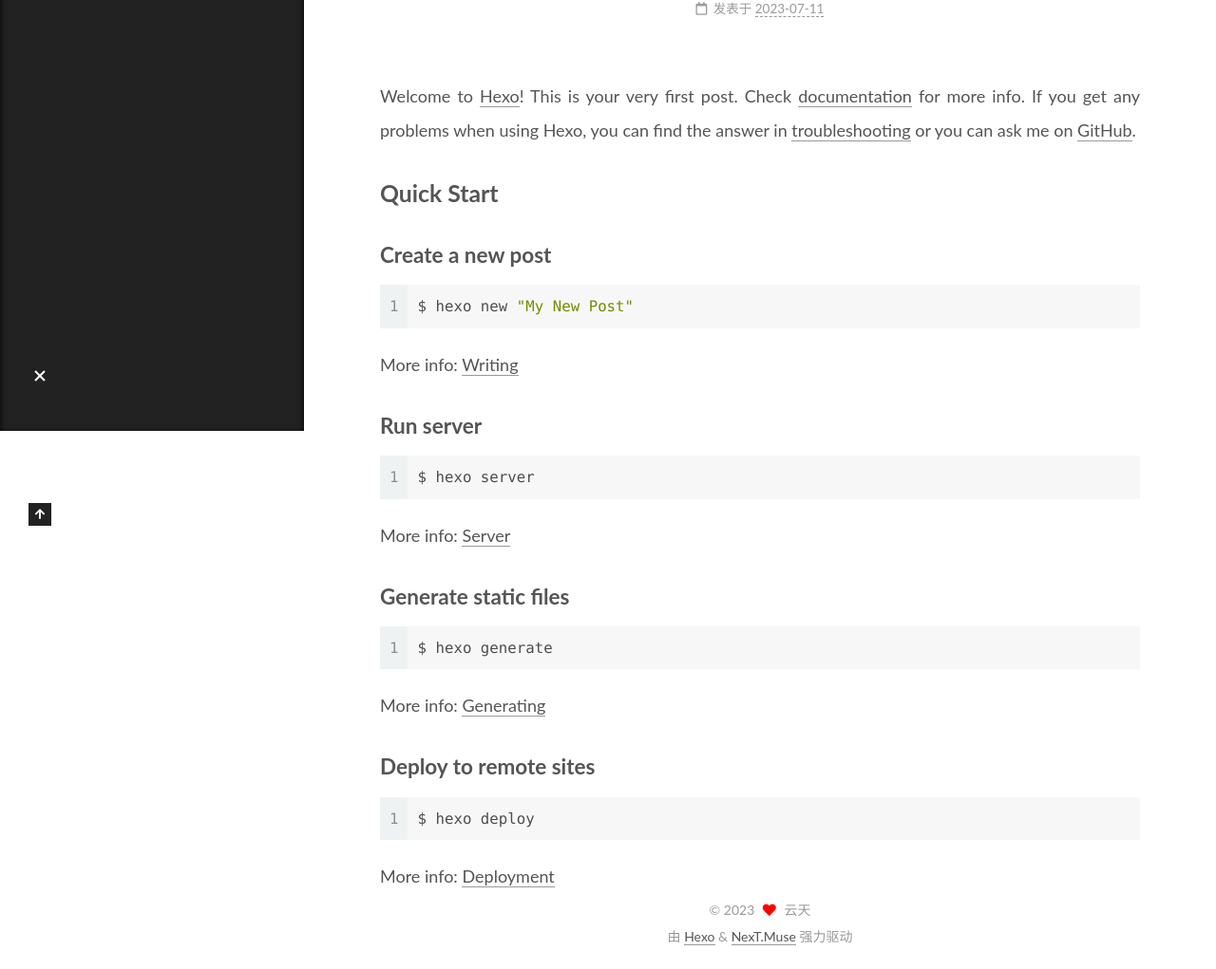
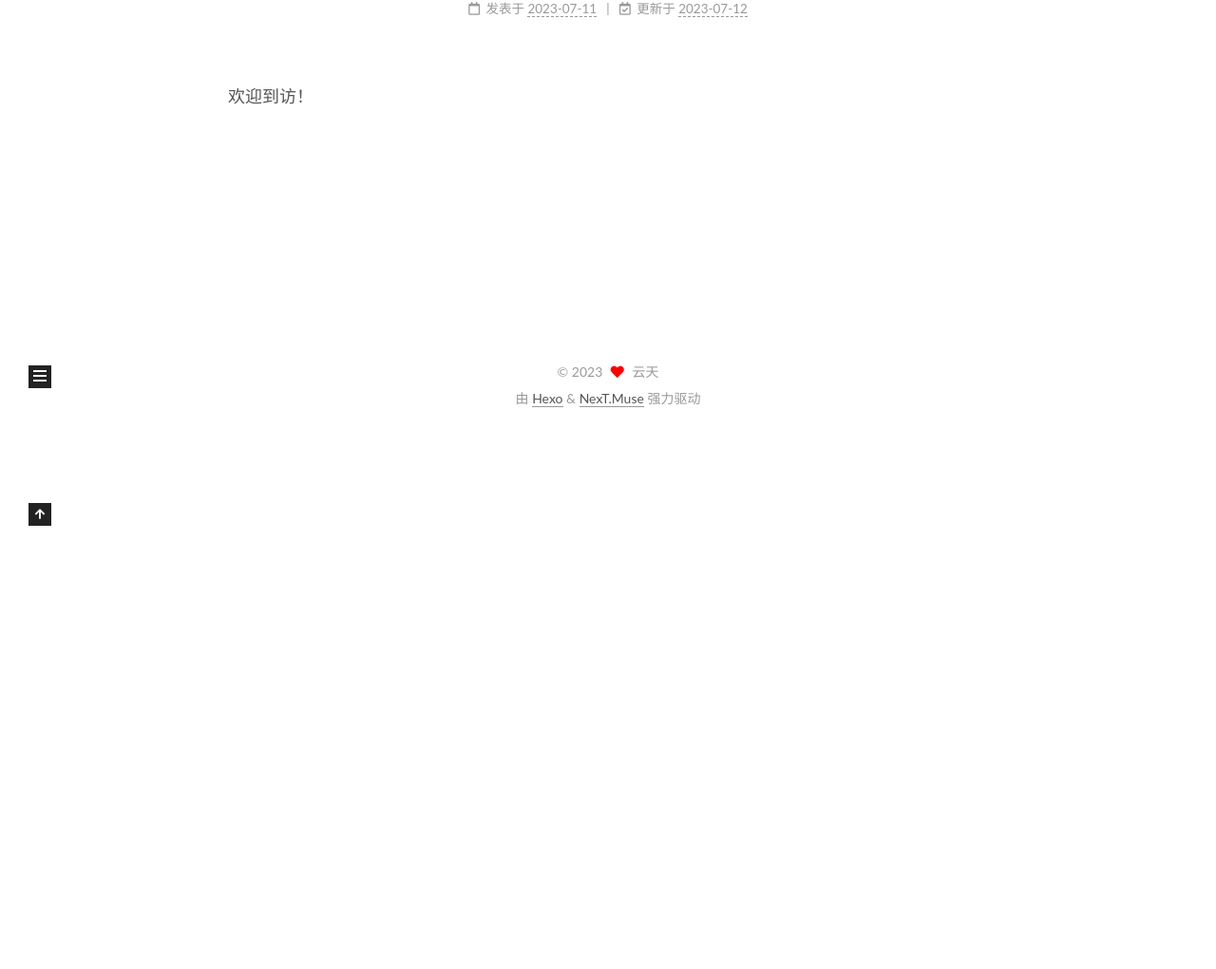
Before and after one commit to yuntian1215/yuntian1215.github.io, a plain HTML site: page 2023/07/11/hello-world/index.html in a window 1280 px wide. Shown: the part 346-1367 px from the top of the page at 95% size. After the commit the page ends 800 px from the top, so only its background shows below. Drawn offline with Linux system fonts and the light colour scheme.

Commit message:
Site updated: 2023-07-12 00:02:59

```diff
--- a/2023/07/11/hello-world/index.html
+++ b/2023/07/11/hello-world/index.html
@@ -20,15 +20,15 @@
     var CONFIG = {"hostname":"example.com","root":"/","scheme":"Muse","version":"7.8.0","exturl":false,"sidebar":{"position":"left","display":"post","padding":18,"offset":12,"onmobile":false},"copycode":{"enable":false,"show_result":false,"style":null},"back2top":{"enable":true,"sidebar":false,"scrollpercent":false},"bookmark":{"enable":false,"color":"#222","save":"auto"},"fancybox":false,"mediumzoom":false,"lazyload":false,"pangu":false,"comments":{"style":"tabs","active":null,"storage":true,"lazyload":false,"nav":null},"algolia":{"hits":{"per_page":10},"labels":{"input_placeholder":"Search for Posts","hits_empty":"We didn't find any results for the search: ${query}","hits_stats":"${hits} results found in ${time} ms"}},"localsearch":{"enable":false,"trigger":"auto","top_n_per_article":1,"unescape":false,"preload":false},"motion":{"enable":true,"async":false,"transition":{"post_block":"fadeIn","post_header":"slideDownIn","post_body":"slideDownIn","coll_header":"slideLeftIn","sidebar":"slideUpIn"}}};
   </script>
 
-  <meta name="description" content="Welcome to Hexo! This is your very first post. Check documentation for more info. If you get any problems when using Hexo, you can find the answer in troubleshooting or you can ask me on GitHub. Quick">
+  <meta name="description" content="欢迎到访！">
 <meta property="og:type" content="article">
-<meta property="og:title" content="Hello World">
+<meta property="og:title" content="Hi！">
 <meta property="og:url" content="http://example.com/2023/07/11/hello-world/index.html">
 <meta property="og:site_name" content="云天上摸鱼怪的小屋">
-<meta property="og:description" content="Welcome to Hexo! This is your very first post. Check documentation for more info. If you get any problems when using Hexo, you can find the answer in troubleshooting or you can ask me on GitHub. Quick">
+<meta property="og:description" content="欢迎到访！">
 <meta property="og:locale" content="zh_CN">
 <meta property="article:published_time" content="2023-07-11T15:15:48.525Z">
-<meta property="article:modified_time" content="2023-07-11T15:15:48.525Z">
+<meta property="article:modified_time" content="2023-07-11T16:02:38.059Z">
 <meta property="article:author" content="云天">
 <meta name="twitter:card" content="summary">
 
@@ -45,7 +45,7 @@
   };
 </script>
 
-  <title>Hello World | 云天上摸鱼怪的小屋</title>
+  <title>Hi！ | 云天上摸鱼怪的小屋</title>
 
 
 
@@ -163,7 +163,7 @@
     </span>
       <header class="post-header">
         <h1 class="post-title" itemprop="name headline">
-          Hello World
+          Hi！
         </h1>
 
         <div class="post-meta">
@@ -175,6 +175,13 @@
 
               <time title="创建时间：2023-07-11 23:15:48" itemprop="dateCreated datePublished" datetime="2023-07-11T23:15:48+08:00">2023-07-11</time>
             </span>
+              <span class="post-meta-item">
+                <span class="post-meta-item-icon">
+                  <i class="far fa-calendar-check"></i>
+                </span>
+                <span class="post-meta-item-text">更新于</span>
+                <time title="修改时间：2023-07-12 00:02:38" itemprop="dateModified" datetime="2023-07-12T00:02:38+08:00">2023-07-12</time>
+              </span>
 
 
 
@@ -187,19 +194,7 @@
     <div class="post-body" itemprop="articleBody">
 
 
-        <p>Welcome to <a target="_blank" rel="noopener" href="https://hexo.io/">Hexo</a>! This is your very first post. Check <a target="_blank" rel="noopener" href="https://hexo.io/docs/">documentation</a> for more info. If you get any problems when using Hexo, you can find the answer in <a target="_blank" rel="noopener" href="https://hexo.io/docs/troubleshooting.html">troubleshooting</a> or you can ask me on <a target="_blank" rel="noopener" href="https://github.com/hexojs/hexo/issues">GitHub</a>.</p>
-<h2 id="Quick-Start"><a href="#Quick-Start" class="headerlink" title="Quick Start"></a>Quick Start</h2><h3 id="Create-a-new-post"><a href="#Create-a-new-post" class="headerlink" title="Create a new post"></a>Create a new post</h3><figure class="highlight bash"><table><tr><td class="gutter"><pre><span class="line">1</span><br></pre></td><td class="code"><pre><span class="line">$ hexo new <span class="string">&quot;My New Post&quot;</span></span><br></pre></td></tr></table></figure>
-
-<p>More info: <a target="_blank" rel="noopener" href="https://hexo.io/docs/writing.html">Writing</a></p>
-<h3 id="Run-server"><a href="#Run-server" class="headerlink" title="Run server"></a>Run server</h3><figure class="highlight bash"><table><tr><td class="gutter"><pre><span class="line">1</span><br></pre></td><td class="code"><pre><span class="line">$ hexo server</span><br></pre></td></tr></table></figure>
-
-<p>More info: <a target="_blank" rel="noopener" href="https://hexo.io/docs/server.html">Server</a></p>
-<h3 id="Generate-static-files"><a href="#Generate-static-files" class="headerlink" title="Generate static files"></a>Generate static files</h3><figure class="highlight bash"><table><tr><td class="gutter"><pre><span class="line">1</span><br></pre></td><td class="code"><pre><span class="line">$ hexo generate</span><br></pre></td></tr></table></figure>
-
-<p>More info: <a target="_blank" rel="noopener" href="https://hexo.io/docs/generating.html">Generating</a></p>
-<h3 id="Deploy-to-remote-sites"><a href="#Deploy-to-remote-sites" class="headerlink" title="Deploy to remote sites"></a>Deploy to remote sites</h3><figure class="highlight bash"><table><tr><td class="gutter"><pre><span class="line">1</span><br></pre></td><td class="code"><pre><span class="line">$ hexo deploy</span><br></pre></td></tr></table></figure>
-
-<p>More info: <a target="_blank" rel="noopener" href="https://hexo.io/docs/one-command-deployment.html">Deployment</a></p>
+        <p>欢迎到访！</p>
 
     </div>
 
@@ -270,7 +265,6 @@
 
       <!--noindex-->
       <div class="post-toc-wrap sidebar-panel">
-          <div class="post-toc motion-element"><ol class="nav"><li class="nav-item nav-level-2"><a class="nav-link" href="#Quick-Start"><span class="nav-number">1.</span> <span class="nav-text">Quick Start</span></a><ol class="nav-child"><li class="nav-item nav-level-3"><a class="nav-link" href="#Create-a-new-post"><span class="nav-number">1.1.</span> <span class="nav-text">Create a new post</span></a></li><li class="nav-item nav-level-3"><a class="nav-link" href="#Run-server"><span class="nav-number">1.2.</span> <span class="nav-text">Run server</span></a></li><li class="nav-item nav-level-3"><a class="nav-link" href="#Generate-static-files"><span class="nav-number">1.3.</span> <span class="nav-text">Generate static files</span></a></li><li class="nav-item nav-level-3"><a class="nav-link" href="#Deploy-to-remote-sites"><span class="nav-number">1.4.</span> <span class="nav-text">Deploy to remote sites</span></a></li></ol></li></ol></div>
       </div>
       <!--/noindex-->
 
--- a/css/main.css
+++ b/css/main.css
@@ -1168,7 +1168,7 @@ pre .javascript .function {
 }
 .links-of-author a::before,
 .links-of-author span.exturl::before {
-  background: #d7ff2f;
+  background: #dfffde;
   border-radius: 50%;
   content: ' ';
   display: inline-block;
```
Also changed, not shown: archives/2023/07/index.html (+1 -1 lines), archives/2023/index.html (+1 -1 lines), archives/index.html (+1 -1 lines), index.html (+9 -14 lines).
